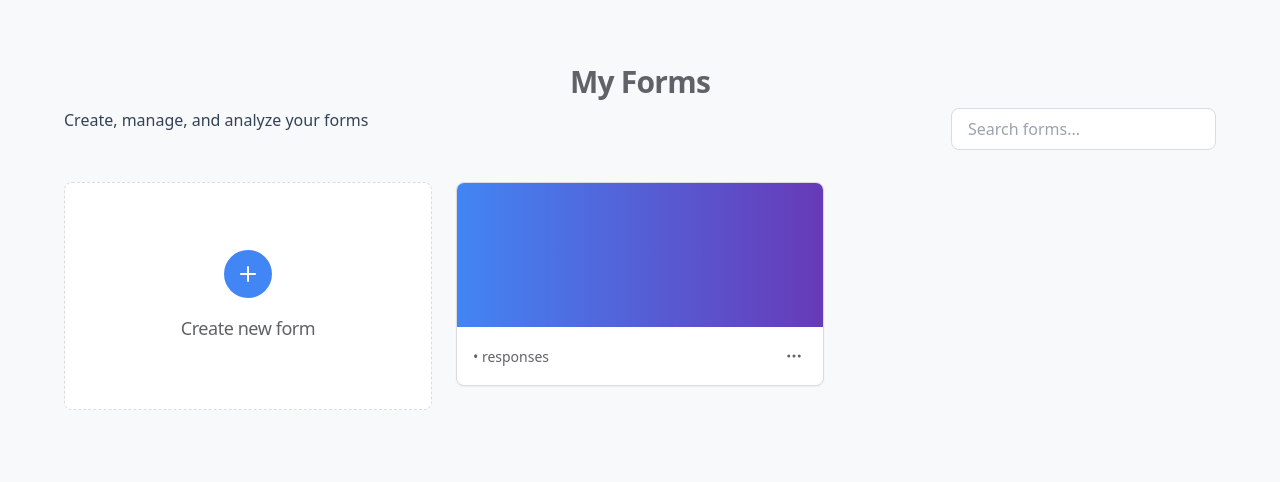
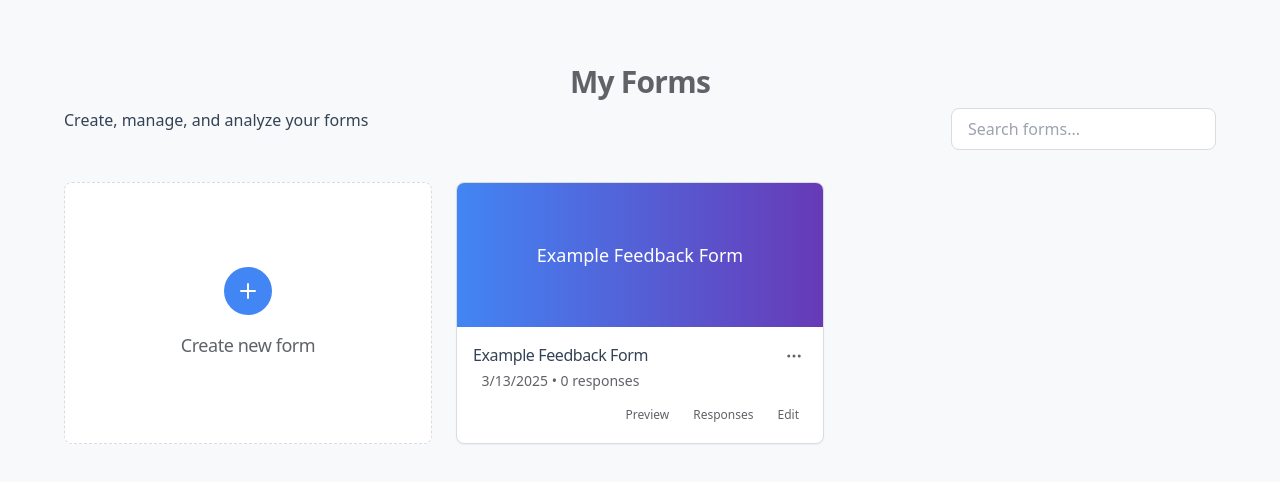
Before and after one commit to Neerajjjjjj/questify-form-builder, a React (Vite) app: page / in a window 1280 px wide. Shown: the top 482 px of the page. Built offline with nearby package versions, Linux system fonts and the light colour scheme.

Commit message:
Fix type error in FormCard component
The FormCard component was receiving a 'form' prop, but its interface FormCardProps did not define it. This commit adds the 'form' property to the FormCardProps interface, resolving the TypeScript error.

```diff
--- a/src/components/ui-custom/FormCard.tsx
+++ b/src/components/ui-custom/FormCard.tsx
@@ -5,14 +5,19 @@ import { MoreHorizontal } from 'lucide-react';
 import { cn } from '@/lib/utils';
 import { motion } from 'framer-motion';
 import { Link } from 'react-router-dom';
+import { Form } from '@/context/FormContext';
 
 export interface FormCardProps {
-  id: string;
-  title: string;
-  lastEdited: string;
-  responseCount: number;
+  id?: string;
+  title?: string;
+  lastEdited?: string;
+  responseCount?: number;
   thumbnail?: string;
   className?: string;
+  form?: Form;
+  onEdit?: () => void;
+  onResponses?: () => void;
+  onPreview?: () => void;
 }
 
 const FormCard: React.FC<FormCardProps> = ({
@@ -22,13 +27,22 @@ const FormCard: React.FC<FormCardProps> = ({
   responseCount,
   thumbnail,
   className,
+  form,
+  onEdit,
+  onResponses,
+  onPreview,
 }) => {
+  // Use form properties if form is provided, otherwise use individual props
+  const formId = form?.id || id;
+  const formTitle = form?.title || title;
+  const formLastEdited = form?.updatedAt ? new Date(form.updatedAt).toLocaleDateString() : lastEdited;
+  const formResponseCount = form?.responseCount !== undefined ? form.responseCount : responseCount;
+
   return (
     <motion.div
       whileHover={{ y: -5 }}
       transition={{ type: 'spring', stiffness: 400, damping: 17 }}
     >
-      <Link to={`/builder/${id}`} className="block">
       <Card className={cn(
         'overflow-hidden transition-all duration-200 hover:shadow-elevation-2 border border-form-card-border',
         className
@@ -40,7 +54,7 @@ const FormCard: React.FC<FormCardProps> = ({
         >
           {!thumbnail && (
             <div className="text-center">
-                <div className="text-lg truncate max-w-[250px]">{title}</div>
+              <div className="text-lg truncate max-w-[250px]">{formTitle}</div>
             </div>
           )}
         </div>
@@ -49,18 +63,66 @@ const FormCard: React.FC<FormCardProps> = ({
         <div className="p-4">
           <div className="flex justify-between items-start">
             <div className="truncate pr-2">
-                <h3 className="font-medium text-base truncate">{title}</h3>
+              <h3 className="font-medium text-base truncate">{formTitle}</h3>
               <p className="text-sm text-form-dark-gray mt-1">
-                  {lastEdited} • {responseCount} {responseCount === 1 ? 'response' : 'responses'}
+                {formLastEdited} • {formResponseCount} {formResponseCount === 1 ? 'response' : 'responses'}
               </p>
             </div>
-              <button className="text-form-dark-gray hover:bg-form-light-gray p-1 rounded-full">
+            <div className="flex space-x-2">
+              {onEdit && (
+                <button
+                  onClick={(e) => {
+                    e.preventDefault();
+                    onEdit();
+                  }}
+                  className="text-form-dark-gray hover:bg-form-light-gray p-1 rounded-full"
+                >
                   <MoreHorizontal size={18} />
                 </button>
+              )}
             </div>
           </div>
+
+          {/* Action buttons if callbacks are provided */}
+          {(onEdit || onResponses || onPreview) && (
+            <div className="flex mt-3 space-x-2 justify-end">
+              {onPreview && (
+                <button
+                  onClick={(e) => {
+                    e.preventDefault();
+                    onPreview();
+                  }}
+                  className="text-xs px-2 py-1 text-form-dark-gray hover:bg-form-light-gray rounded"
+                >
+                  Preview
+                </button>
+              )}
+              {onResponses && (
+                <button
+                  onClick={(e) => {
+                    e.preventDefault();
+                    onResponses();
+                  }}
+                  className="text-xs px-2 py-1 text-form-dark-gray hover:bg-form-light-gray rounded"
+                >
+                  Responses
+                </button>
+              )}
+              {onEdit && (
+                <button
+                  onClick={(e) => {
+                    e.preventDefault();
+                    onEdit();
+                  }}
+                  className="text-xs px-2 py-1 text-form-dark-gray hover:bg-form-light-gray rounded"
+                >
+                  Edit
+                </button>
+              )}
+            </div>
+          )}
+        </div>
       </Card>
-      </Link>
     </motion.div>
   );
 };
```
Lines whose indentation alone changed are shown as unchanged.
